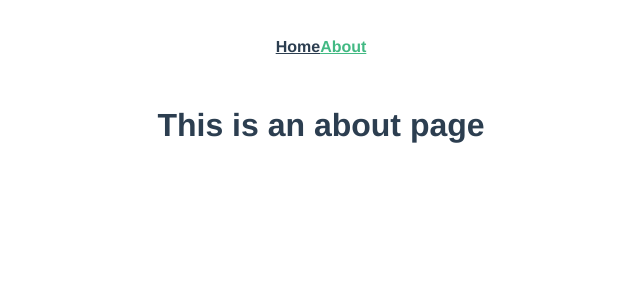
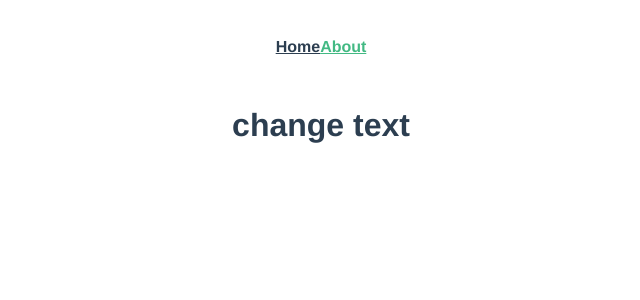
Before and after one commit to Masaooooo/vueWithAtomic, a Vue app in the folder vue-atomic/: page /about in a window 1280 px wide. Shown: the top 300 px of the page, without its empty margins (319-959 px from the left). Built offline with nearby package versions, Linux system fonts and the light colour scheme; the HTML template or start-up script is replaced by a standard one.

Commit message:
change test

```diff
--- a/vue-atomic/src/views/About.vue
+++ b/vue-atomic/src/views/About.vue
@@ -1,4 +1,4 @@
 <template lang="pug">
   .about
-    h1 This is an about page
+    h1 change text
 </template>
```
